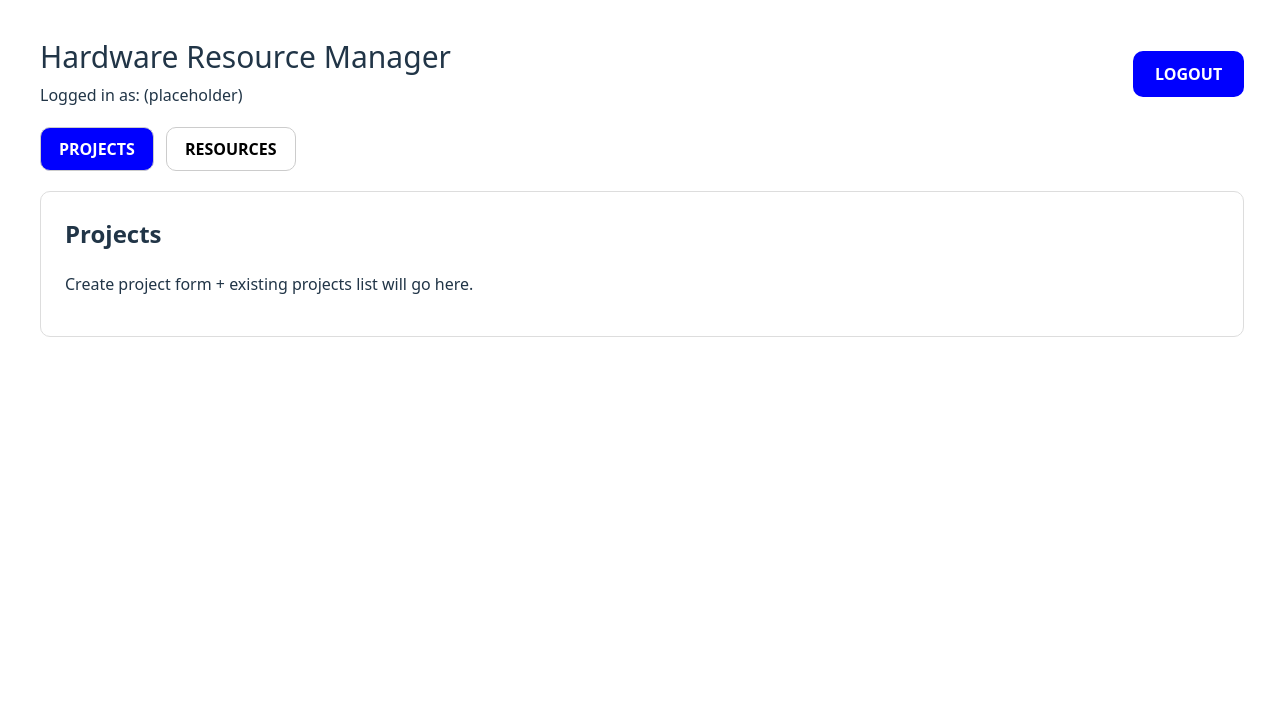
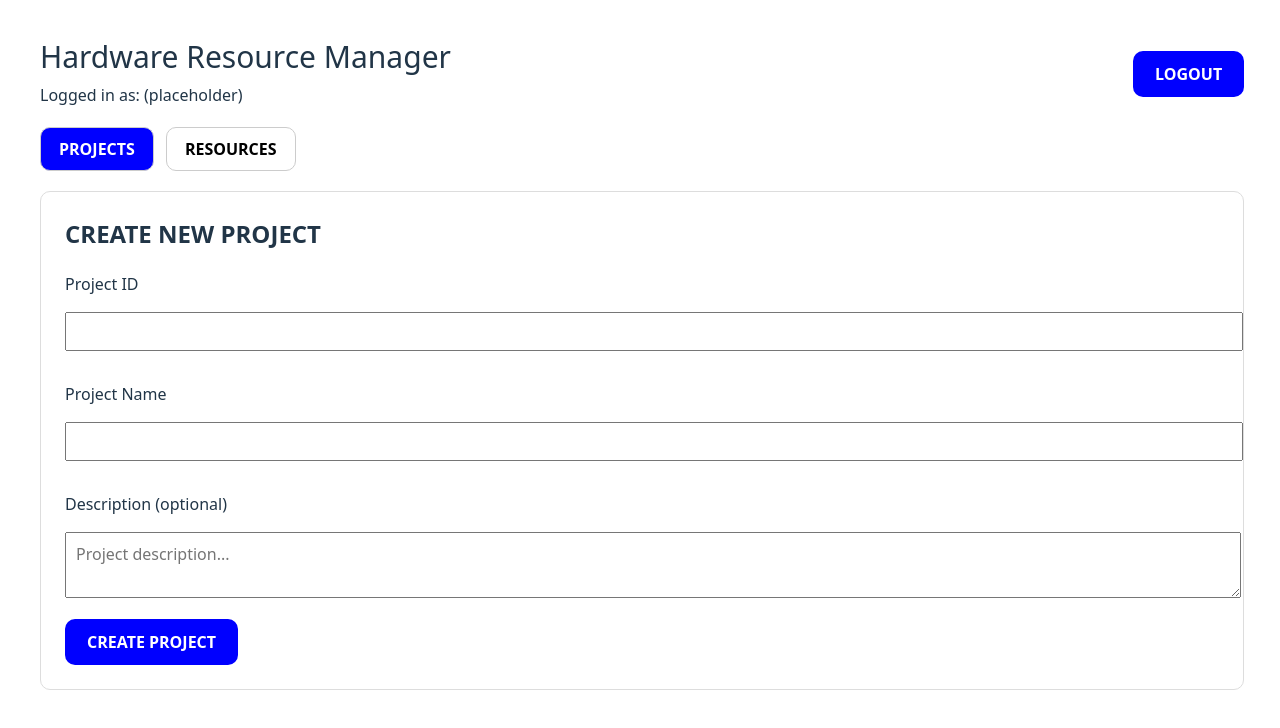
Before and after one commit to arpatwa/ECE-461L-Project-18470-, a React app in the folder frontend/: page /hardware in a window 1280 px wide. Shown: the top 728 px of the page. Built offline with nearby package versions, Linux system fonts and the light colour scheme; the HTML template or start-up script is replaced by a standard one.

Commit message:
added ui to create new projects

```diff
--- a/frontend/src/pages/HardwareUI.jsx
+++ b/frontend/src/pages/HardwareUI.jsx
@@ -6,6 +6,28 @@ export default function HardwareUI() {
 
     // See which tab is active
     const [activeTab, setActiveTab] = useState("projects"); // 'Projects' and 'resources' so default is Projects
+
+    //project form state
+    const [projectID, setProjectID] = useState("");
+    const [projectName, setProjectName] = useState("");
+    const [description, setDescription] = useState("");
+    const [message, setMessage] = useState("");
+
+
+    const handleCreateProject = () => {
+    if (!projectID || !projectName) {
+        setMessage("Project ID and Name required");
+        return;
+    }
+
+    // will call backend API later on
+    setMessage(`Project created: ${projectName}`);
+
+    // clear form
+    setProjectID("");
+    setProjectName("");
+    setDescription("");
+    };
 
     return (
         // Main header
@@ -68,13 +90,62 @@ export default function HardwareUI() {
                 >
                     RESOURCES
                 </button>
+
             </div>
             {/* Tab content */}
             {activeTab === "projects" ? (
-                <div style={{ border: "1px solid #ddd", padding: "24px", borderRadius: "10px" }}>
-                    <h2 style={{ marginTop: 0 }}>Projects</h2>
-                    <p>Create project form + existing projects list will go here.</p>
-                </div>
+    <div style={{ border: "1px solid #ddd", padding: "24px", borderRadius: "10px" }}>
+        <h2 style={{ marginTop: 0 }}>CREATE NEW PROJECT</h2>
+
+        {/* Project ID */}
+        <p>Project ID</p>
+        <input
+            value={projectID}
+            onChange={(e) => setProjectID(e.target.value)}
+            style={{ width: "100%", padding: "10px", marginBottom: "15px" }}
+        />
+
+        {/* Project Name */}
+        <p>Project Name</p>
+        <input
+            value={projectName}
+            onChange={(e) => setProjectName(e.target.value)}
+            style={{ width: "100%", padding: "10px", marginBottom: "15px" }}
+        />
+
+        {/* Description */}
+        <p>Description (optional)</p>
+        <textarea
+            value={description}
+            onChange={(e) => setDescription(e.target.value)}
+            placeholder="Project description..."
+            style={{ width: "100%", padding: "10px", marginBottom: "15px", fontFamily: "inherit", fontSize: "16px"}}
+        />
+
+        {/* Success Message */}
+        {message && (
+            <div style={{ border: "1px solid #ccc", padding: "10px", marginBottom: "15px" }}>
+                {message}
+            </div>
+        )}
+
+        {/* Create Button */}
+        <button
+            onClick={handleCreateProject}
+            style={{
+                backgroundColor: "#0000ff",
+                color: "white",
+                padding: "12px 22px",
+                borderRadius: "10px",
+                border: "none",
+                fontWeight: "700",
+                cursor: "pointer",
+            }}
+        >
+            CREATE PROJECT
+        </button>
+    </div>
+
             ) : (
                 <div style={{ border: "1px solid #ddd", padding: "24px", borderRadius: "10px" }}>
                     <h2 style={{ marginTop: 0 }}>Resources</h2>
@@ -83,5 +154,6 @@ export default function HardwareUI() {
             )}
         </div>
 
+
     )
 }
```
